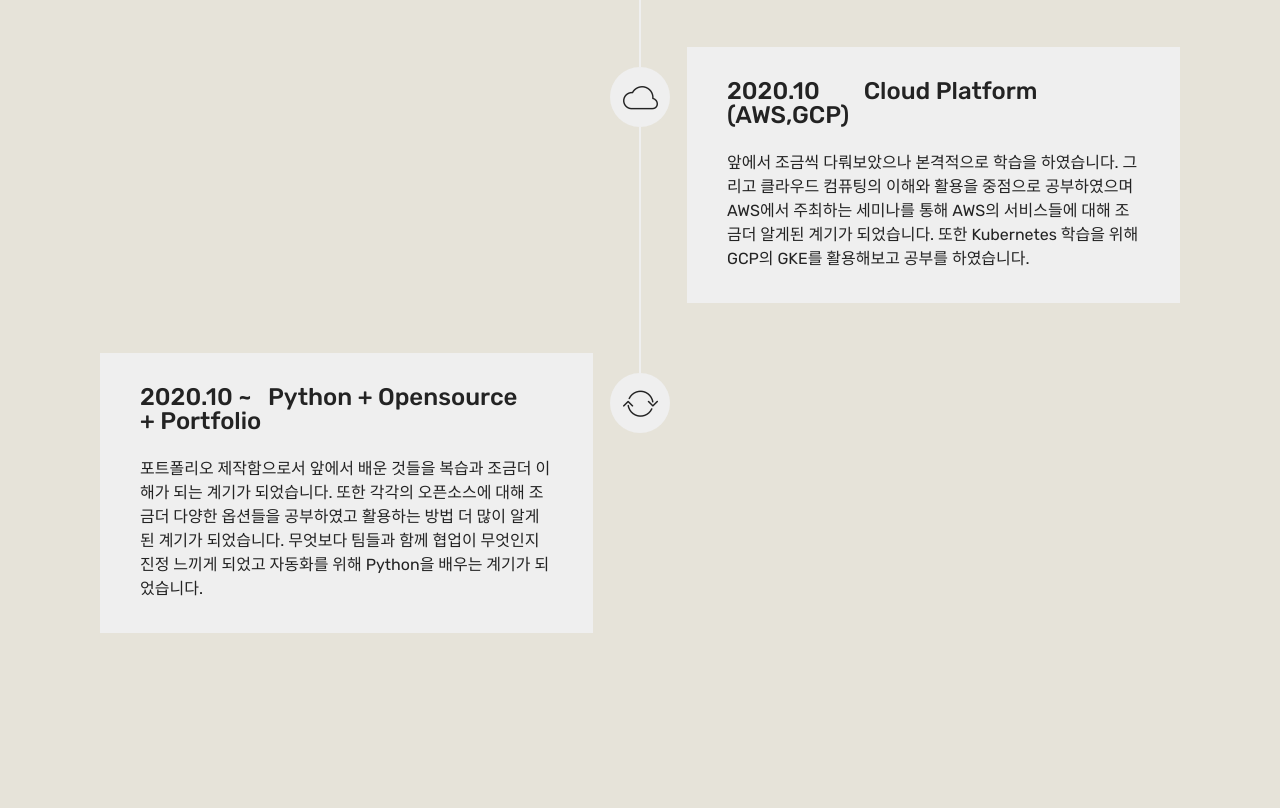
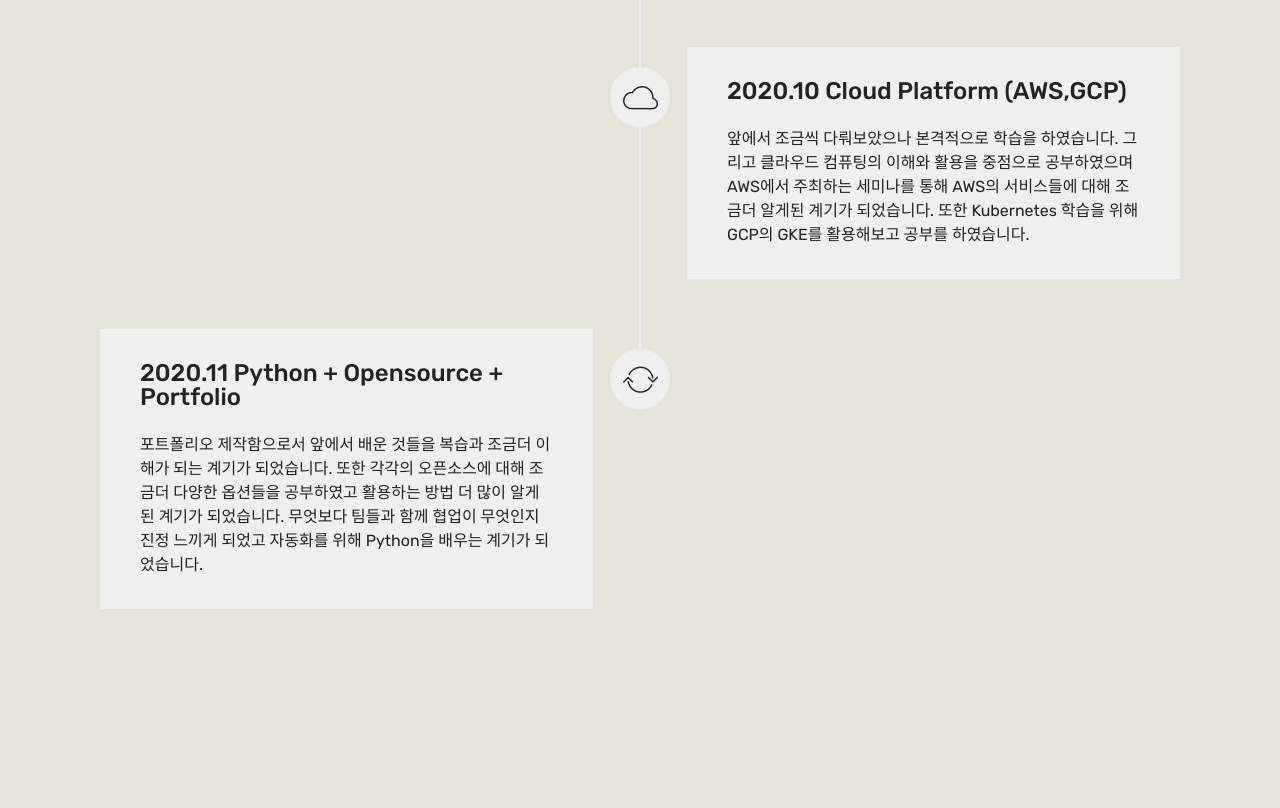
Before and after one commit to hm98127/hm98127.github.io, a plain HTML site: page index.html in a window 1280 px wide. Shown: the part 6109-6917 px from the top of the page. Drawn offline with Linux system fonts and the light colour scheme; files whose address does not match are found by name.

Commit message:
Update index.html

```diff
--- a/index.html
+++ b/index.html
@@ -419,7 +419,7 @@
                 <div class="col-xs-12 col-md-6 align-left ">
                     <div class="timeline-text-content">
                         <h4 class="mbr-timeline-title pb-3 mbr-fonts-style display-5">
-                            2020.9 Kubernetes + Istio + &nbsp; &nbsp; &nbsp; &nbsp; &nbsp; Prometheus(Grafana)</h4>
+                            2020.9 Kubernetes + Istio + Prometheus(Grafana)</h4>
                         <p class="mbr-timeline-text mbr-fonts-style display-7">
                            kubernetes를 통해서 많은것을 배우고 많은 것을 느껴 여태 공부한 것 중에 제일 의미있고 흥미진지한 분야였습니다. Monolith service, micro services에 개념을 학습 하였고 온프레미스와 GKE에서 설치 및 구축하는 방법 그리고 다양한 오픈소스 컨테이너를 통해 Pod와 Deployment 구축과 롤링업데이트를 학습하였으며 무엇보다 Service mesh Istio활용과 Ingress 구축을 통해 고가용성에 대한 중요성을 크게 느꼇습니다. 또한 Helm 차트, Grafana, Prometheus 구축을 통해 모니터링에 관해 학습하였습니다.&nbsp;</p>
                     </div>
@@ -432,7 +432,7 @@
                 </span>
                 <div class="col-xs-12 col-md-6 align-left">
                     <div class="timeline-text-content">
-                        <h4 class="mbr-timeline-title pb-3 mbr-fonts-style display-5">2020.10 &nbsp; &nbsp; &nbsp; &nbsp;Cloud Platform (AWS,GCP)</h4>
+                        <h4 class="mbr-timeline-title pb-3 mbr-fonts-style display-5">2020.10 Cloud Platform (AWS,GCP)</h4>
                         <p class="mbr-timeline-text mbr-fonts-style display-7">앞에서 조금씩 다뤄보았으나 본격적으로 학습을 하였습니다. 그리고 클라우드 컴퓨팅의 이해와 활용을 중점으로 공부하였으며 AWS에서 주최하는 세미나를 통해 AWS의 서비스들에 대해 조금더 알게된 계기가 되었습니다. 또한 Kubernetes 학습을 위해 GCP의 GKE를 활용해보고 공부를 하였습니다.&nbsp;</p>
                     </div>
                 </div>
@@ -445,7 +445,7 @@
                 <div class="col-xs-12 col-md-6 align-left ">
                     <div class="timeline-text-content">
                         <h4 class="mbr-timeline-title pb-3 mbr-fonts-style display-5">
-                            2020.10 ~ &nbsp; Python + Opensource&nbsp;<br>+ Portfolio&nbsp;</h4>
+                            2020.11 Python + Opensource + Portfolio</h4>
                         <p class="mbr-timeline-text mbr-fonts-style display-7">포트폴리오 제작함으로서 앞에서 배운 것들을 복습과 조금더 이해가 되는 계기가 되었습니다. 또한 각각의 오픈소스에 대해 조금더 다양한 옵션들을 공부하였고 활용하는 방법 더 많이 알게된 계기가 되었습니다. 무엇보다 팀들과 함께 협업이 무엇인지 진정 느끼게 되었고 자동화를 위해 Python을 배우는 계기가 되었습니다.&nbsp;</p>
                     </div>
                 </div>
```
